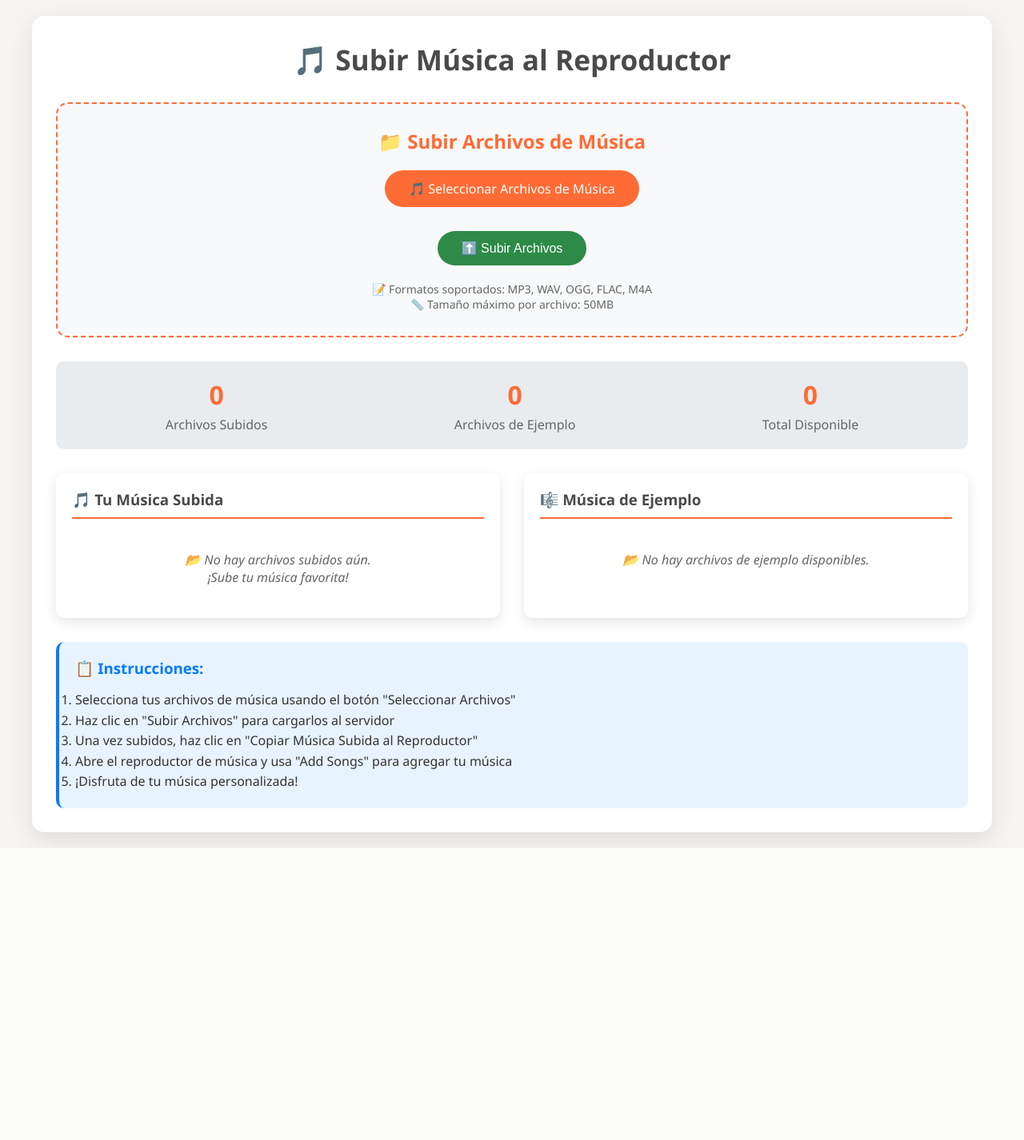
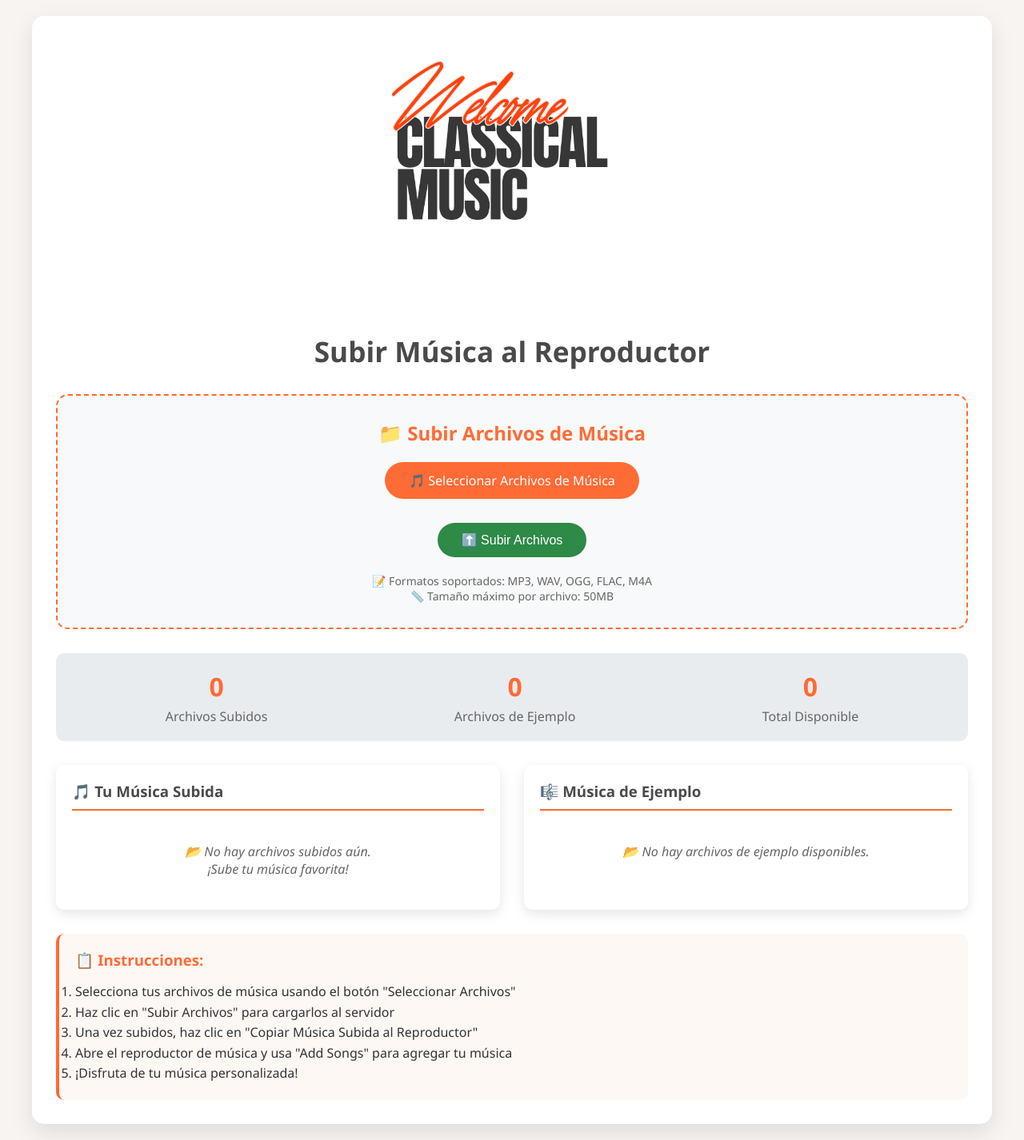
Before and after one commit to alejandrabarcena/MusicPlayer, a Flask app: page / in a window 1280 px wide. Shown: the whole page at 80% size. Before the commit the page ends 1061 px from the top, so only its background shows below. Run offline with Flask 3, Linux system fonts and the light colour scheme.

Commit message:
Add a logo and update styling for the music upload interface
Adds a logo image to the main page and updates the styling for the instructions section in templates/index.html.

Replit-Commit-Author: Agent
Replit-Commit-Session-Id: ee4081a2-683d-44b7-a31c-d2a2b81bad95
Replit-Commit-Checkpoint-Type: full_checkpoint

```diff
--- a/templates/index.html
+++ b/templates/index.html
@@ -280,7 +280,11 @@
 </head>
 <body>
     <div class="container">
-        <h1>🎵 Subir Música al Reproductor</h1>
+        <!-- Logo section -->
+        <div class="logo-section">
+            <img src="{{ url_for('static', filename='logo.png') }}" alt="Welcome Classical Music" class="logo-img">
+        </div>
+        <h1>Subir Música al Reproductor</h1>
 
         <!-- Flash messages -->
         {% with messages = get_flashed_messages(with_categories=true) %}
@@ -387,8 +391,8 @@
         </div>
 
         <!-- Instructions -->
-        <div style="margin-top: 30px; padding: 20px; background: #e7f3ff; border-radius: 10px; border-left: 4px solid #007bff;">
-            <h3 style="color: #007bff; margin-bottom: 15px;">📋 Instrucciones:</h3>
+        <div style="margin-top: 30px; padding: 20px; background: #fef8f5; border-radius: 10px; border-left: 4px solid #ff6b35;">
+            <h3 style="color: #ff6b35; margin-bottom: 15px;">📋 Instrucciones:</h3>
             <ol style="color: #333; line-height: 1.6;">
                 <li>Selecciona tus archivos de música usando el botón "Seleccionar Archivos"</li>
                 <li>Haz clic en "Subir Archivos" para cargarlos al servidor</li>
```
Also changed, not shown: static/logo.png (added).
